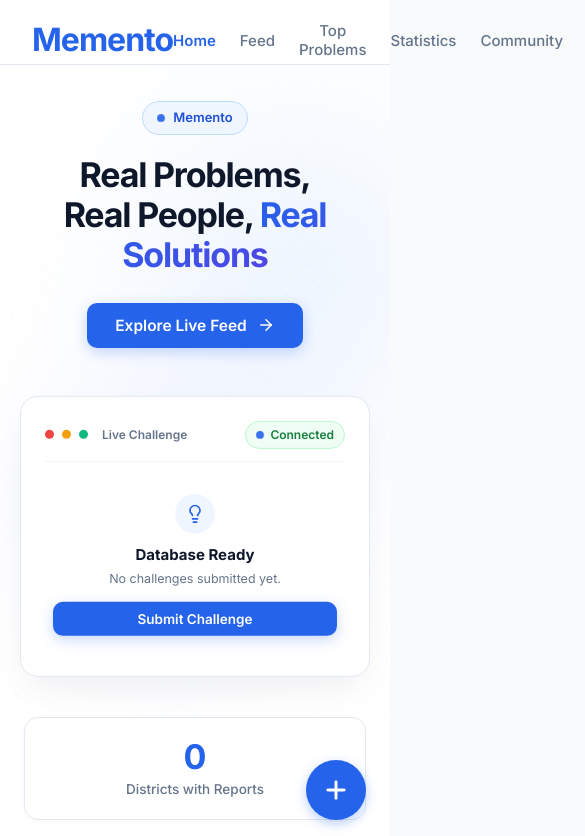
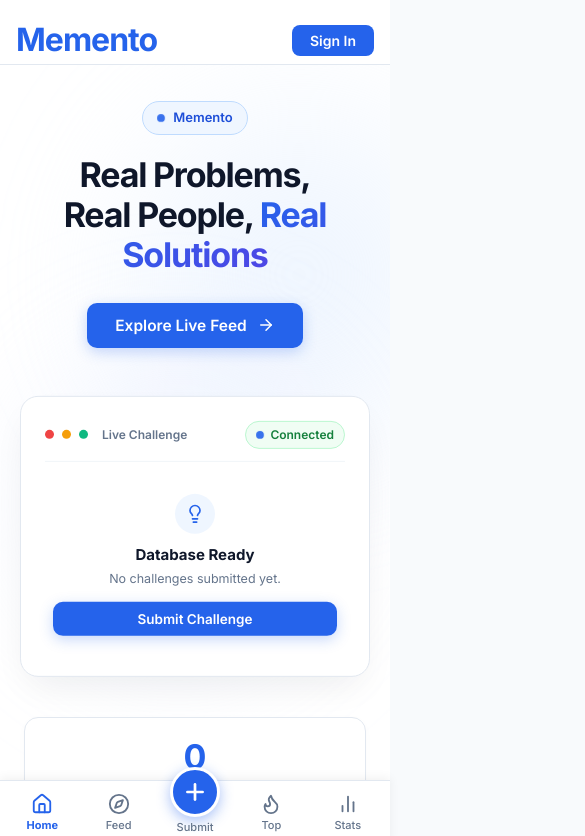
Before and after one commit to chowdhurysambu10-alt/SIH_26_memento, a React (Vite) app in the folder frontend/: page / in a window 390 px wide. Shown: the top 836 px of the page, 585 px wide, since content can reach past the window. Built offline with nearby package versions, Linux system fonts and the light colour scheme; no server answers.

Commit message:
Add responsive mobile redesign

```diff
--- a/frontend/src/App.tsx
+++ b/frontend/src/App.tsx
@@ -46,6 +46,8 @@
     </StudentLayout>
   );
 }
+
+import { MobileBottomNav } from './components/MobileBottomNav';
 
 export function AppContent() {
   const [activeTab, setActiveTab] = useState<NavTab>('home');
@@ -117,10 +119,11 @@
 
   if (['admin-dashboard', 'institution-dashboard', 'student-dashboard'].includes(activeTab)) {
     return (
-      <div>
+      <div className="app-portal-container">
         {activeTab === 'admin-dashboard' && <AdminPortal />}
         {activeTab === 'institution-dashboard' && <InstitutionPortal />}
         {activeTab === 'student-dashboard' && <StudentPortal />}
+        <MobileBottomNav activeTab={activeTab} setActiveTab={setActiveTab} />
       </div>
     );
   }
@@ -136,6 +139,7 @@
         <Header activeTab={activeTab} setActiveTab={setActiveTab} platformSettings={platformSettings} />
       )}
 
+      <main className="app-main-content">
         {activeTab === 'home' && <LandingPage onNavigate={(tab) => setActiveTab(tab)} />}
 
         {activeTab === 'feed' && <HomeFeedPage onNavigateLogin={() => setActiveTab('login')} onNavigateSubmit={() => setActiveTab('submit')} />}
@@ -146,8 +150,6 @@
           <ProblemEntryDashboard onNavigateLogin={() => setActiveTab('login')} />
         )}
 
-
-
         {activeTab === 'statistics' && <StatisticsPage />}
 
         {activeTab === 'community' && <CommunityPage platformSettings={platformSettings} />}
@@ -157,10 +159,12 @@
         {activeTab === 'student-dashboard' && <StudentPortal />}
 
         {activeTab === 'about' && <AboutPage />}
+      </main>
 
-      {/* Floating Plus Button */}
+      {/* Floating Plus Button (Desktop Only) */}
       {(!isAuthenticated && activeTab !== 'about') || (isAuthenticated && ((user?.role === 'citizen' && activeTab !== 'about') || (user?.role !== 'citizen' && activeTab === 'feed'))) ? (
         <button
+          className="desktop-floating-fab"
           onClick={() => setActiveTab('submit')}
           style={{
             position: 'fixed',
@@ -192,6 +196,10 @@
           <Plus size={28} strokeWidth={2.5} />
         </button>
       ) : null}
+
+      {!['admin-dashboard', 'institution-dashboard', 'student-dashboard', 'login'].includes(activeTab) && (
+        <MobileBottomNav activeTab={activeTab} setActiveTab={setActiveTab} />
+      )}
     </div>
   );
 }
--- /dev/null
+++ b/frontend/src/components/MobileBottomNav.tsx
@@ -0,0 +1,62 @@
+import React from 'react';
+import { Home, Compass, Plus, Flame, BarChart2 } from 'lucide-react';
+import { NavTab } from './Header';
+
+interface MobileBottomNavProps {
+  activeTab: NavTab;
+  setActiveTab: (tab: NavTab) => void;
+}
+
+export const MobileBottomNav: React.FC<MobileBottomNavProps> = ({ activeTab, setActiveTab }) => {
+  return (
+    <nav className="mobile-bottom-nav">
+      <button
+        type="button"
+        className={`mobile-nav-item ${activeTab === 'home' ? 'active' : ''}`}
+        onClick={() => setActiveTab('home')}
+      >
+        <Home size={22} />
+        <span>Home</span>
+      </button>
+
+      <button
+        type="button"
+        className={`mobile-nav-item ${activeTab === 'feed' ? 'active' : ''}`}
+        onClick={() => setActiveTab('feed')}
+      >
+        <Compass size={22} />
+        <span>Feed</span>
+      </button>
+
+      <button
+        type="button"
+        className={`mobile-nav-item mobile-nav-submit-wrapper ${activeTab === 'submit' ? 'active' : ''}`}
+        onClick={() => setActiveTab('submit')}
+        aria-label="Submit"
+      >
+        <div className="mobile-nav-submit-btn">
+          <Plus size={26} strokeWidth={2.5} />
+        </div>
+        <span>Submit</span>
+      </button>
+
+      <button
+        type="button"
+        className={`mobile-nav-item ${activeTab === 'top-problems' ? 'active' : ''}`}
+        onClick={() => setActiveTab('top-problems')}
+      >
+        <Flame size={22} />
+        <span>Top</span>
+      </button>
+
+      <button
+        type="button"
+        className={`mobile-nav-item ${activeTab === 'statistics' ? 'active' : ''}`}
+        onClick={() => setActiveTab('statistics')}
+      >
+        <BarChart2 size={22} />
+        <span>Stats</span>
+      </button>
+    </nav>
+  );
+};
--- a/frontend/src/index.css
+++ b/frontend/src/index.css
@@ -645,3 +645,190 @@
     justify-content: center;
   }
 }
+
+/* ==================================================
+   MOBILE BOTTOM NAVIGATION & RESPONSIVE STYLES
+   ================================================== */
+
+.mobile-bottom-nav {
+  position: fixed;
+  bottom: 0;
+  left: 0;
+  right: 0;
+  height: 64px;
+  background: #ffffff;
+  border-top: 1px solid #e2e8f0;
+  box-shadow: 0 -2px 10px rgba(0, 0, 0, 0.06);
+  display: flex;
+  justify-content: space-around;
+  align-items: center;
+  z-index: 9999;
+  padding: 0 4px;
+}
+
+.mobile-nav-item {
+  display: flex;
+  flex-direction: column;
+  align-items: center;
+  justify-content: center;
+  flex: 1;
+  background: none;
+  border: none;
+  color: #64748b;
+  font-size: 11px;
+  font-weight: 500;
+  gap: 3px;
+  cursor: pointer;
+  padding: 6px 0;
+  transition: color 0.2s;
+  text-decoration: none;
+}
+
+.mobile-nav-item:hover,
+.mobile-nav-item.active {
+  color: #2563eb;
+  font-weight: 700;
+}
+
+.mobile-nav-submit-wrapper {
+  position: relative;
+}
+
+.mobile-nav-submit-btn {
+  width: 50px;
+  height: 50px;
+  border-radius: 50%;
+  background: #2563eb;
+  color: #ffffff;
+  display: flex;
+  align-items: center;
+  justify-content: center;
+  margin-top: -24px;
+  box-shadow: 0 4px 14px rgba(37, 99, 235, 0.4);
+  border: 3px solid #ffffff;
+  transition: transform 0.2s, background 0.2s;
+}
+
+.mobile-nav-item.active .mobile-nav-submit-btn {
+  background: #1d4ed8;
+  transform: scale(1.05);
+}
+
+/* Top Problems Filter Bar Collapse/Expand rules */
+.top-problems-filter-bar.collapsed {
+  display: none !important;
+}
+
+/* Hide Mobile Bottom Nav on Desktop */
+@media (min-width: 769px) {
+  .mobile-bottom-nav {
+    display: none !important;
+  }
+
+  .mobile-filter-toggle-container {
+    display: none !important;
+  }
+
+  .top-problems-filter-bar.expanded {
+    display: grid !important;
+    grid-template-columns: repeat(auto-fit, minmax(200px, 1fr)) !important;
+    gap: 14px !important;
+  }
+}
+
+/* Mobile Breakpoint Specific Rules (<= 768px) */
+@media (max-width: 768px) {
+  /* HIDE Floating FAB on Mobile */
+  .desktop-floating-fab {
+    display: none !important;
+  }
+
+  /* Add spacing at bottom so content is not obscured by sticky bottom nav */
+  .app-main-content,
+  .app-portal-container {
+    padding-bottom: 74px !important;
+  }
+
+  /* Compact Header on Mobile */
+  .header-content {
+    padding: 0 16px !important;
+  }
+
+  .header-nav .nav-link {
+    display: none !important;
+  }
+
+  .top-problems-filter-bar.expanded {
+    display: flex !important;
+    flex-direction: column !important;
+    gap: 14px !important;
+  }
+
+  /* Login & Role Selection Page Mobile Layout */
+  .login-page-wrapper {
+    flex-direction: column !important;
+    min-height: 100vh !important;
+    width: 100% !important;
+  }
+
+  .login-brand-panel {
+    width: 100% !important;
+    padding: 28px 20px !important;
+    text-align: center !important;
+  }
+
+  .login-role-summary-card {
+    margin-top: 16px !important;
+    padding: 16px !important;
+    text-align: left !important;
+  }
+
+  .login-form-panel {
+    width: 100% !important;
+    padding: 24px 16px 80px !important;
+    flex: none !important;
+  }
+
+  .login-form-inner {
+    max-width: 100% !important;
+  }
+
+  .login-portal-card {
+    padding: 14px 16px !important;
+  }
+
+  /* Modals on Mobile */
+  .modal-content {
+    width: 92vw !important;
+    max-width: 100% !important;
+    padding: 20px 16px !important;
+    border-radius: 14px !important;
+    max-height: 85vh !important;
+  }
+
+  /* General Content Fit */
+  .container,
+  .main-layout,
+  .search-container {
+    padding-left: 16px !important;
+    padding-right: 16px !important;
+  }
+
+  /* Submit Problem Dashboard Mobile Formatting */
+  .problem-entry-wrapper {
+    padding: 16px 12px 84px !important;
+  }
+
+  .problem-entry-card {
+    padding: 20px 16px !important;
+    border-radius: 14px !important;
+  }
+
+  .problem-entry-title {
+    font-size: 20px !important;
+  }
+
+  .problem-entry-subtitle {
+    font-size: 13.5px !important;
+  }
+}
--- a/frontend/src/pages/LoginPage.tsx
+++ b/frontend/src/pages/LoginPage.tsx
@@ -204,16 +204,16 @@
 
   if (user) {
     return (
-      <div style={styles.pageWrapper}>
-        <div style={styles.brandPanel}>
+      <div className="login-page-wrapper" style={styles.pageWrapper}>
+        <div className="login-brand-panel" style={styles.brandPanel}>
           <div>
             <div style={{ marginBottom: 16 }}><Globe size={48} color="#fff" /></div>
             <h1 style={{ fontSize: 32, fontWeight: 700, color: '#fff', margin: '0 0 8px' }}>Memento</h1>
             <p style={{ fontSize: 15, color: 'rgba(255,255,255,0.8)', margin: 0, lineHeight: 1.6 }}>Societal Innovation & Collaboration Platform</p>
           </div>
         </div>
-        <div style={styles.formPanel}>
-          <div style={styles.formInner}>
+        <div className="login-form-panel" style={styles.formPanel}>
+          <div className="login-form-inner" style={styles.formInner}>
             <div style={{ textAlign: 'center', marginBottom: 32 }}>
               <div style={{ marginBottom: 12 }}><CheckCircle2 size={48} color="#2563eb" style={{ margin: '0 auto' }} /></div>
               <h2 style={{ fontSize: 28, fontWeight: 700, color: '#0f172a', margin: '0 0 8px' }}>Welcome, {user.name || 'User'}!</h2>
@@ -231,8 +231,8 @@
   }
 
   return (
-    <div style={styles.pageWrapper}>
-      <div style={{ ...styles.brandPanel, background: activeRole ? `linear-gradient(135deg, ${activeRole.color} 0%, #1e40af 100%)` : styles.brandPanel.background }}>
+    <div className="login-page-wrapper" style={styles.pageWrapper}>
+      <div className="login-brand-panel" style={{ ...styles.brandPanel, background: activeRole ? `linear-gradient(135deg, ${activeRole.color} 0%, #1e40af 100%)` : styles.brandPanel.background }}>
         <div style={{ transition: 'all 0.3s ease' }}>
           <div style={{ marginBottom: 16 }}><Globe size={48} color="#fff" /></div>
           <h1 style={{ fontSize: 32, fontWeight: 700, color: '#fff', margin: '0 0 8px' }}>Memento</h1>
@@ -240,7 +240,7 @@
           <p style={{ fontSize: 13, color: 'rgba(255,255,255,0.6)', marginTop: 8 }}>by Team Memento · SIH26043</p>
 
           {activeRole && (
-            <div style={{ marginTop: 40, padding: '24px', background: 'rgba(255,255,255,0.1)', borderRadius: 16, backdropFilter: 'blur(10px)', border: '1px solid rgba(255,255,255,0.2)' }}>
+            <div className="login-role-summary-card" style={{ marginTop: 40, padding: '24px', background: 'rgba(255,255,255,0.1)', borderRadius: 16, backdropFilter: 'blur(10px)', border: '1px solid rgba(255,255,255,0.2)' }}>
               <activeRole.icon size={32} color="#fff" style={{ marginBottom: 12 }} />
               <h3 style={{ color: '#fff', margin: '0 0 8px', fontSize: '20px' }}>{activeRole.label}</h3>
               <p style={{ color: 'rgba(255,255,255,0.9)', fontSize: 14, margin: 0, lineHeight: 1.6 }}>
@@ -251,8 +251,8 @@
         </div>
       </div>
 
-      <div style={styles.formPanel}>
-        <div style={styles.formInner}>
+      <div className="login-form-panel" style={styles.formPanel}>
+        <div className="login-form-inner" style={styles.formInner}>
           {!activeRole ? (
             // ROLE SELECTION STEP
             <div>
@@ -273,6 +273,7 @@
                     <div
                       key={r.id}
                       onClick={() => setActiveRole(r)}
+                      className="login-portal-card"
                       style={styles.portalCard}
                       onMouseEnter={(e) => { e.currentTarget.style.borderColor = r.color; e.currentTarget.style.transform = 'translateY(-2px)'; }}
                       onMouseLeave={(e) => { e.currentTarget.style.borderColor = '#e2e8f0'; e.currentTarget.style.transform = 'translateY(0)'; }}
--- a/frontend/src/pages/ProblemEntryDashboard.tsx
+++ b/frontend/src/pages/ProblemEntryDashboard.tsx
@@ -148,11 +148,11 @@
   };
 
   return (
-    <div style={{ maxWidth: '1000px', margin: '0 auto', padding: '24px 20px 80px' }}>
-      <div style={{ background: '#ffffff', border: '1px solid #e2e8f0', borderRadius: '16px', padding: '32px', boxShadow: '0 4px 6px -1px rgba(0,0,0,0.02)' }}>
-          <div style={{ marginBottom: '24px' }}>
-            <h2 style={{ fontSize: '24px', fontWeight: 800, color: '#0f172a' }}>Submit a Societal Challenge</h2>
-            <p style={{ color: '#64748b', fontSize: '14.5px', marginTop: '4px' }}>
+    <div className="problem-entry-wrapper" style={{ maxWidth: '1000px', margin: '0 auto', padding: '24px 20px 80px' }}>
+      <div className="problem-entry-card" style={{ background: '#ffffff', border: '1px solid #e2e8f0', borderRadius: '16px', padding: '32px', boxShadow: '0 4px 6px -1px rgba(0,0,0,0.02)' }}>
+          <div className="problem-entry-header" style={{ marginBottom: '24px' }}>
+            <h2 className="problem-entry-title" style={{ fontSize: '24px', fontWeight: 800, color: '#0f172a' }}>Submit a Societal Challenge</h2>
+            <p className="problem-entry-subtitle" style={{ color: '#64748b', fontSize: '14.5px', marginTop: '4px', lineHeight: 1.5 }}>
               Report local civic, environmental, agricultural, or infrastructure challenges. Powered by automated AI classification & routing.
             </p>
           </div>
--- a/frontend/src/pages/TopProblemsDashboard.tsx
+++ b/frontend/src/pages/TopProblemsDashboard.tsx
@@ -47,6 +47,14 @@
   const [status, setStatus] = useState<string>('all');
   const [timeRange, setTimeRange] = useState<'week' | 'month' | 'all'>('all');
   const [lightboxSrc, setLightboxSrc] = useState<string | null>(null);
+
+  const [isFilterExpanded, setIsFilterExpanded] = useState<boolean>(false);
+
+  const activeFilterCount =
+    (district !== 'All Districts' ? 1 : 0) +
+    (category !== 'All Categories' ? 1 : 0) +
+    (status !== 'all' ? 1 : 0) +
+    (timeRange !== 'all' ? 1 : 0);
 
   const fetchTopProblems = async () => {
     setLoading(true);
@@ -119,17 +127,78 @@
           </p>
         </div>
 
-        <button
-          className="btn btn-outline"
-          onClick={fetchTopProblems}
-          style={{ display: 'flex', alignItems: 'center', gap: '6px', fontSize: '13.5px' }}
-        >
-          <RotateCw size={14} /> Refresh
-        </button>
+        <div style={{ display: 'flex', alignItems: 'center', gap: '8px', flexWrap: 'wrap' }}>
+          <button
+            type="button"
+            className="btn btn-outline"
+            onClick={fetchTopProblems}
+            style={{
+              display: 'inline-flex',
+              alignItems: 'center',
+              justifyContent: 'center',
+              gap: '6px',
+              fontSize: '13.5px',
+              padding: '0 14px',
+              height: '38px',
+              lineHeight: 1,
+              borderRadius: '8px',
+              cursor: 'pointer',
+            }}
+          >
+            <RotateCw size={14} style={{ display: 'block', flexShrink: 0 }} />
+            <span style={{ lineHeight: 1 }}>Refresh</span>
+          </button>
+
+          <button
+            type="button"
+            className="btn btn-outline"
+            onClick={() => setIsFilterExpanded(!isFilterExpanded)}
+            style={{
+              display: 'inline-flex',
+              alignItems: 'center',
+              justifyContent: 'center',
+              gap: '6px',
+              fontSize: '13.5px',
+              padding: '0 14px',
+              height: '38px',
+              lineHeight: 1,
+              borderRadius: '8px',
+              background: isFilterExpanded ? '#eff6ff' : '#ffffff',
+              borderColor: isFilterExpanded ? '#2563eb' : '#e2e8f0',
+              color: isFilterExpanded ? '#2563eb' : '#0f172a',
+              fontWeight: 600,
+              cursor: 'pointer',
+              transition: 'all 0.2s ease',
+            }}
+          >
+            <Filter size={14} style={{ display: 'block', flexShrink: 0 }} color={isFilterExpanded ? '#2563eb' : '#475569'} />
+            <span style={{ lineHeight: 1 }}>Filter</span>
+            {activeFilterCount > 0 && (
+              <span
+                style={{
+                  background: '#2563eb',
+                  color: '#ffffff',
+                  fontSize: '11px',
+                  fontWeight: 700,
+                  padding: '2px 6px',
+                  borderRadius: '10px',
+                  lineHeight: 1,
+                  display: 'inline-flex',
+                  alignItems: 'center',
+                  justifyContent: 'center',
+                  marginLeft: '2px',
+                }}
+              >
+                {activeFilterCount}
+              </span>
+            )}
+          </button>
+        </div>
       </div>
 
       {/* Filter Bar */}
       <div
+        className={`top-problems-filter-bar ${isFilterExpanded ? 'expanded' : 'collapsed'}`}
         style={{
           background: '#ffffff',
           border: '1px solid #e2e8f0',
@@ -137,9 +206,6 @@
           padding: '18px 20px',
           marginBottom: '28px',
           boxShadow: '0 2px 4px rgba(0,0,0,0.02)',
-          display: 'grid',
-          gridTemplateColumns: 'repeat(auto-fit, minmax(200px, 1fr))',
-          gap: '14px',
           alignItems: 'center',
         }}
       >
```
Lines whose indentation alone changed are shown as unchanged.
